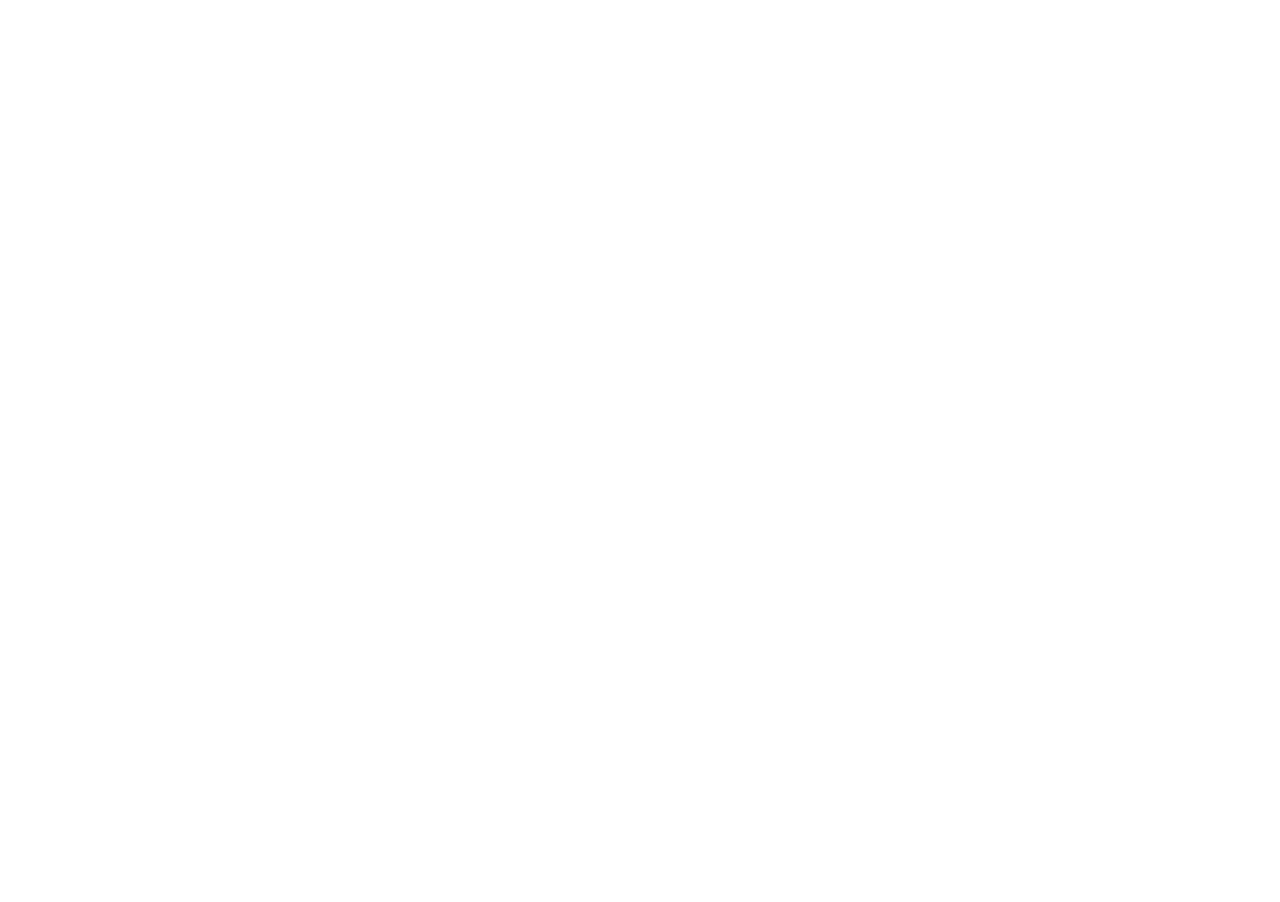
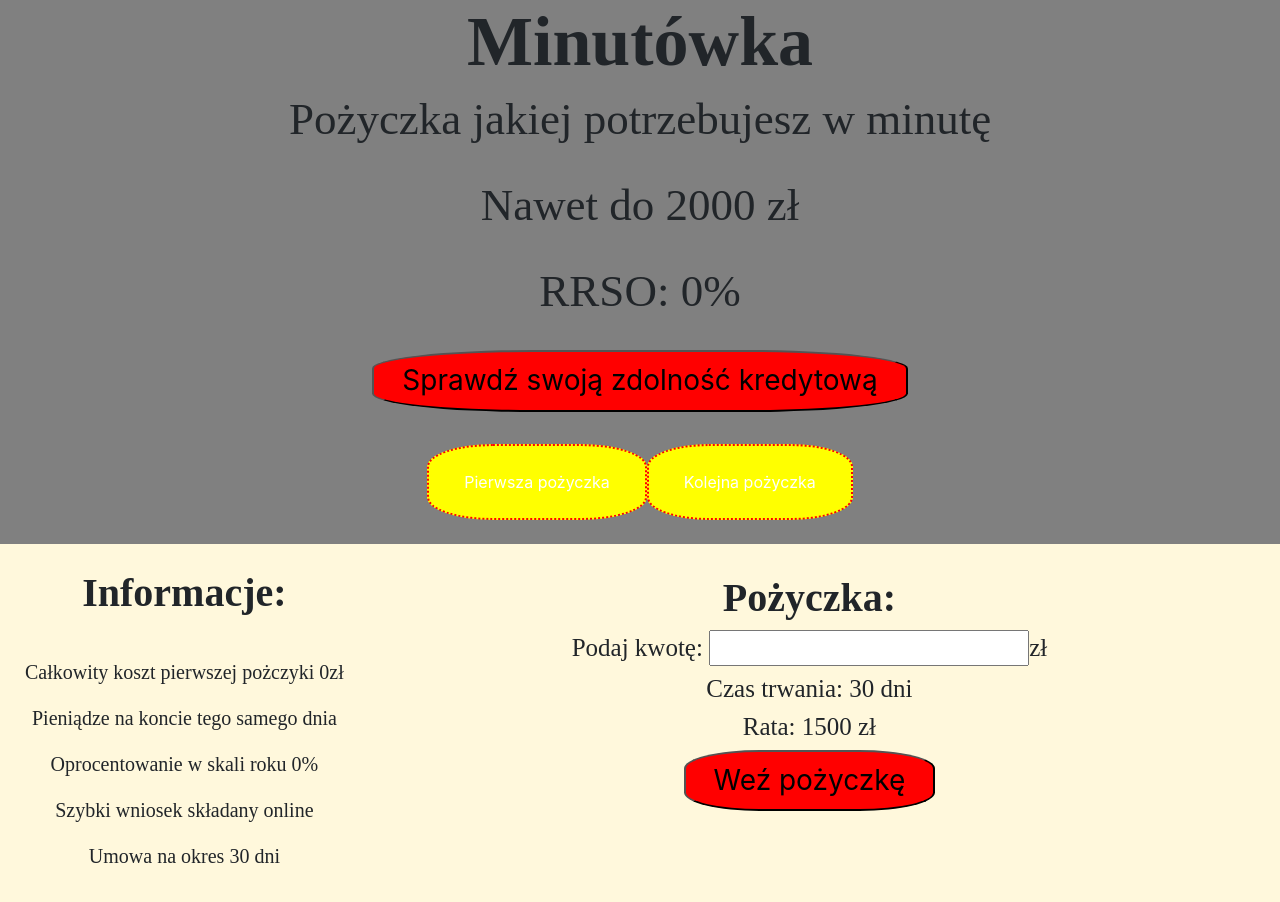
Before and after one commit to EmilianHub/IO6, a React (Create React App) app in the folder frontend/: page /strona-wez-kredyt in a window 1280 px wide. Before the commit this address had no page. Shown: the top 902 px of the page. Before the commit the page ends 800 px from the top, so only its background shows below. Built offline with nearby package versions, Linux system fonts and the light colour scheme.

Commit message:
Szablon strony z kredytem

```diff
--- a/frontend/src/App.js
+++ b/frontend/src/App.js
@@ -1,5 +1,6 @@
 import ZdolnoscKredFrom from "./Components/ZdolnoscKredytowa/ZdolnoscKredForm"
 import {BrowserRouter as Router, Route, Routes} from "react-router-dom";
+import KredytForm from "./Components/Kredyt/KredytForm"
 
 function App() {
   return (
@@ -7,6 +8,7 @@
           <Router>
               <Routes>
                   <Route path={"/formularz-zdolnosci-kredytowej"} element={<ZdolnoscKredFrom/>}/>
+                  <Route path={"/strona-wez-kredyt"} element={<KredytForm/>}/>
               </Routes>
           </Router>
       </div>
--- /dev/null
+++ b/frontend/src/Components/Kredyt/KredytForm.css
@@ -0,0 +1,100 @@
+.cont {
+    background-color: grey;
+    height: 870px;
+}
+.gora h1 {
+    text-align: center;
+    font-size:70px;
+    font-weight: bold;
+    font-family: 'Times New Roman';
+}
+.gora h2{
+    text-align: center;
+    font-size: 45px;
+    font-family: 'Times New Roman';
+}
+.gora h3{
+    text-align: center;
+}
+.gora button{
+    border-radius: 30%;
+    position: center;
+    padding: 12px 28px;
+    background-color: red;
+}
+.gora button:hover{
+    box-shadow: 0 12px 16px 0 rgba(0,0,0,0.24), 0 17px 50px 0 rgba(0,0,0,0.19);
+}
+a:hover {
+    color: hotpink;
+}
+a:link {
+    text-decoration: none;
+    background-color: yellow;
+    color: white;
+    padding: 24px 35px;
+    text-align: center;
+    text-decoration: none;
+    display: inline-block;
+    border: 2px dotted red;
+    border-radius: 30%;
+
+}
+.zakladka{
+    text-align: center;
+    font-weight: normal;
+
+}
+
+.tab  {
+    #display: none;
+    weight: 50%;
+    float: left;
+    padding: 30px;
+    text-align: center;
+    font-size: 20px;
+    font-family: 'Times New Roman';
+    text-align: center;
+    padding: 25px;
+    text-align-all: center;
+    background-color: cornsilk;
+}
+.tab h1{
+    text-align: center;
+    font-size:40px;
+    font-weight: bold;
+    font-family: 'Times New Roman';
+    weight: 50%;
+    height: 80px;
+}
+
+.tab1 {
+    #display: none;
+
+    weight: 50%;
+    text-align: center;
+    #float: right;
+    padding: 30px;
+    background-color: cornsilk;
+    height: 380px;
+}
+.tab1 h1{
+    text-align: center;
+    font-size:40px;
+    font-weight: bold;
+    font-family: 'Times New Roman';
+}
+.tab1 h2{
+    font-size: 25px;
+    font-family: 'Times New Roman';
+    text-align: center;
+}
+.dol h3{
+    text-align: center;
+}
+.dol button{
+    border-radius: 30%;
+    position: center;
+    padding: 12px 28px;
+    background-color: red;
+}
--- /dev/null
+++ b/frontend/src/Components/Kredyt/KredytForm.js
@@ -0,0 +1,46 @@
+import React from "react";
+import axios from "axios";
+import "./KredytForm.css"
+export default function KredytForm(){
+    axios.defaults.withCredentials = true;
+
+    return(
+    <div className={"cont"}>
+        <div className={"gora"}>
+            <h1>Minutówka</h1>
+            <h2>Pożyczka jakiej potrzebujesz w minutę</h2> <br/>
+            <h2>Nawet do 2000 zł</h2> <br/>
+            <h2>RRSO: 0%</h2> <br/>
+            <h3><button>Sprawdź swoją zdolność kredytową</button></h3><br/>
+        </div>
+        <div className={"dol"}>
+            <div className={"zakladka"}>
+                <a href={"pierwsza"} >Pierwsza pożyczka</a>
+                <a  href={"kolejna"}>Kolejna pożyczka</a> <br/> <br/>
+            </div>
+
+                <div className={"tab"}>
+                    <h1>Informacje:</h1>
+                    Całkowity koszt pierwszej pożczyki 0zł <p/>
+                    Pieniądze na koncie tego samego dnia <p/>
+                    Oprocentowanie w skali roku 0% <p/>
+                    Szybki wniosek składany online <p/>
+                    Umowa na okres 30 dni <p/>
+
+                </div>
+                <div className={"tab1"}>
+                    <h1>Pożyczka:</h1>
+                    <h2>Podaj kwotę: <input/>zł </h2>
+
+                    <h2>Czas trwania: 30 dni</h2>
+                    <h2>Rata: 1500 zł</h2>
+                    <h3><button>Weź pożyczkę</button></h3>
+                </div>
+
+
+        </div>
+
+
+    </div>
+)
+}
```
